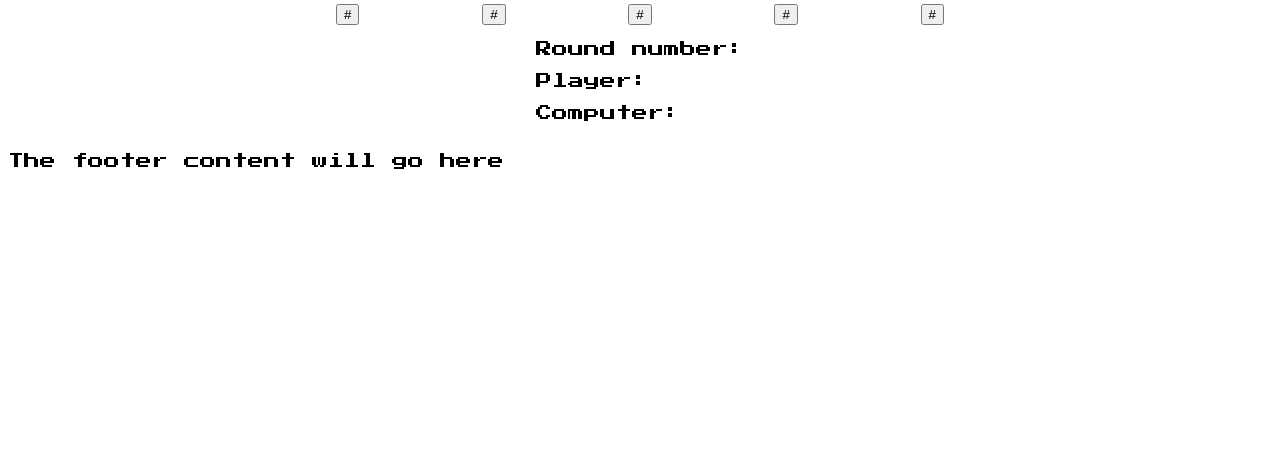
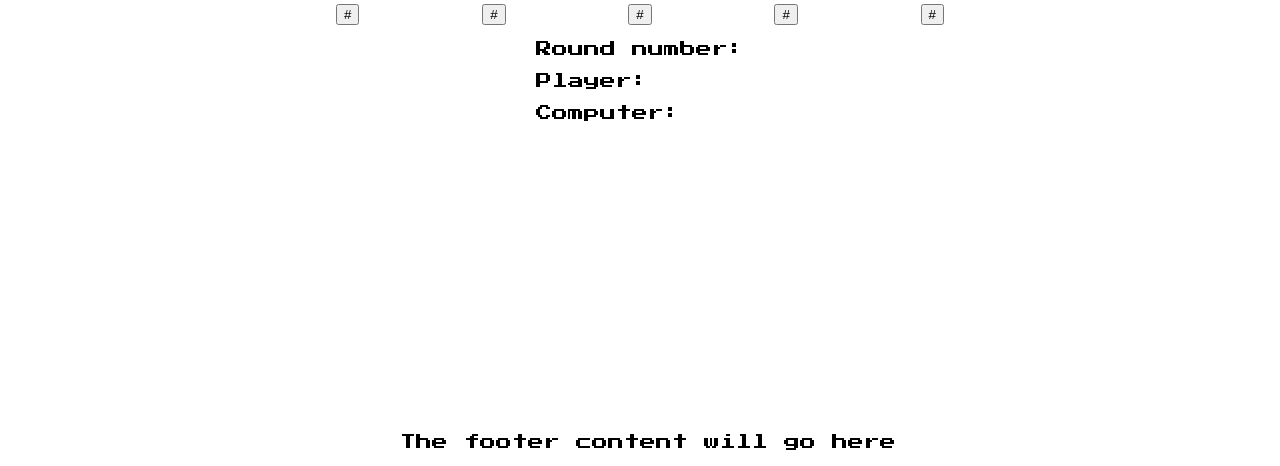
Before and after one commit to MattuW4/Javascript-Game-Project, a plain HTML site: page index.html in a window 1280 px wide. Shown: the part 334-800 px from the top of the page. Drawn offline with Linux system fonts and the light colour scheme.

Commit message:
Add Css to position footer at bottom and centre of the page

```diff
--- a/assets/css/style.css
+++ b/assets/css/style.css
@@ -48,3 +48,12 @@ section>div {
     justify-self: center;
     grid-row: auto;
 }
+
+/* Footer */
+
+footer {
+    position: absolute;
+    bottom: 0;
+    text-align: center;
+    width: 100%;
+}
--- a/index.html
+++ b/index.html
@@ -66,7 +66,7 @@
 
     <!-- Footer -->
     <footer>
-        <p class="footer-content">The footer content will go here</p>
+        <p>The footer content will go here</p>
     </footer>
 
     <script src="assets/js/script.js"></script>
```
